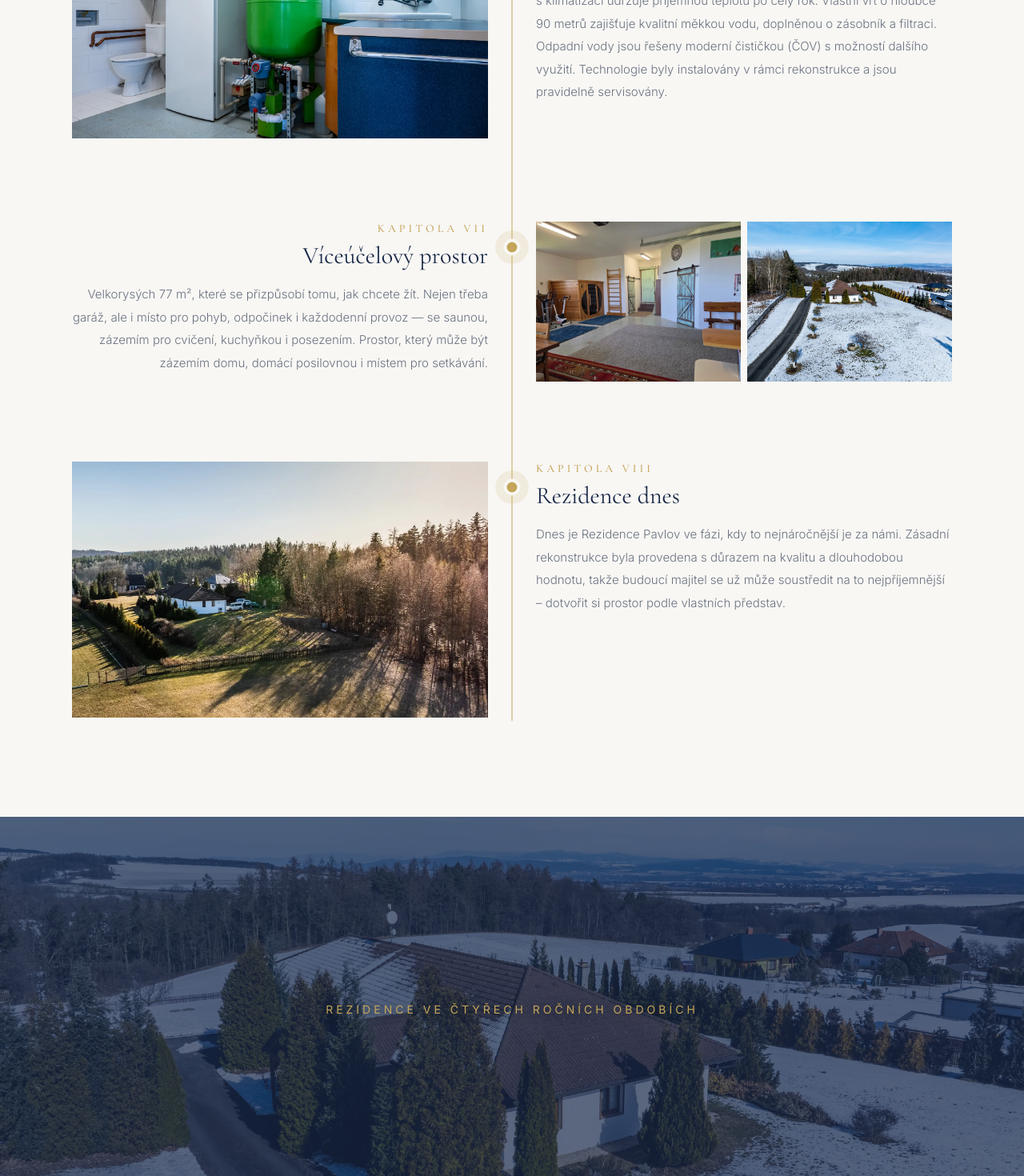
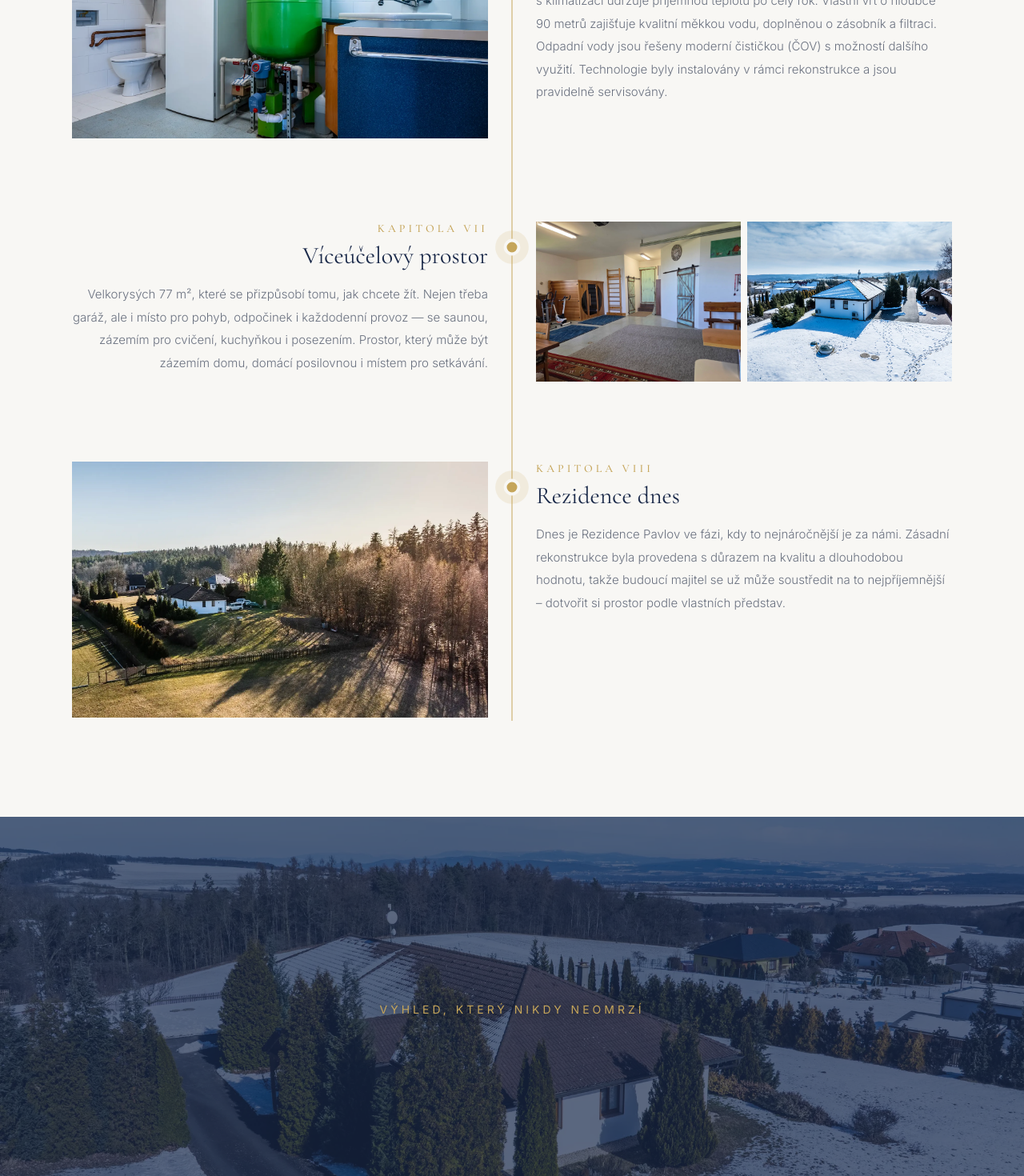
Before and after one commit to tknurture/Petr-Dadej---Rezidence-Pavlov, a Next.js app: page / in a window 1280 px wide. Shown: the part 4260-5730 px from the top of the page at 80% size. Built offline with nearby package versions, Linux system fonts and the light colour scheme.

Commit message:
Fix: correct garage exterior photo and remove seasons from image-break text

```diff
--- a/app/page.tsx
+++ b/app/page.tsx
@@ -803,7 +803,7 @@ export default function Home() {
             <div className="tl-image reveal-left">
               <div className="tl-image-grid">
                 <img src="/images/viceucelovy-prostor.webp" alt="Multi-purpose space" loading="lazy" />
-                <img src="/images/DJI_20260219124457_0037_D-HDR.webp" alt="Exterior garage view" loading="lazy" />
+                <img src="/images/DJI_20260219124228_0023_D-HDR.webp" alt="Exterior garage view" loading="lazy" />
               </div>
             </div>
             <div className="tl-dot"></div>
@@ -829,7 +829,7 @@ export default function Home() {
         <img src="/images/DJI_20260219124532_0040_D-HDR.webp" alt="Rezidence Pavlov ve čtyřech ročních obdobích" loading="lazy" />
         <div className="image-break-overlay">
           <div className="image-break-text">
-            <p>{tr.imageBreakSub}</p>
+            <p>{tr.imageBreakTitle}</p>
           </div>
         </div>
       </div>
```
